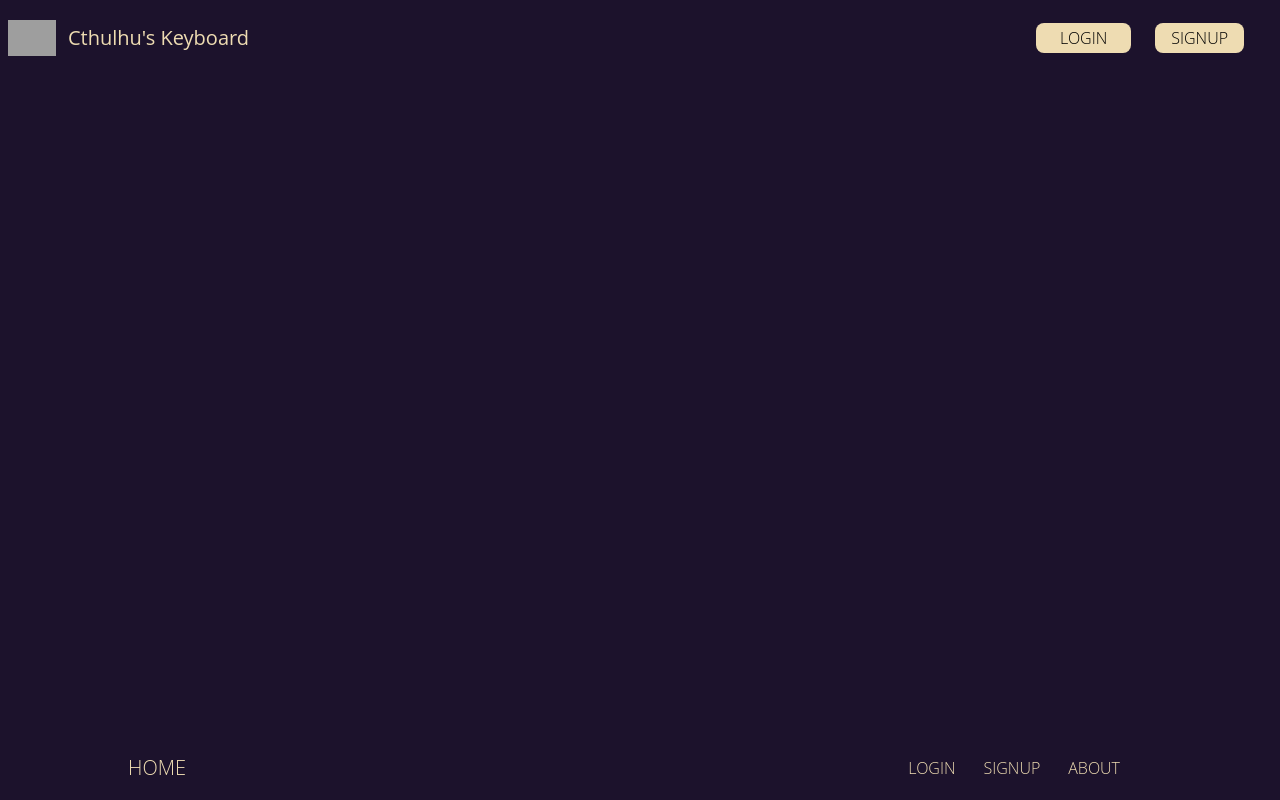
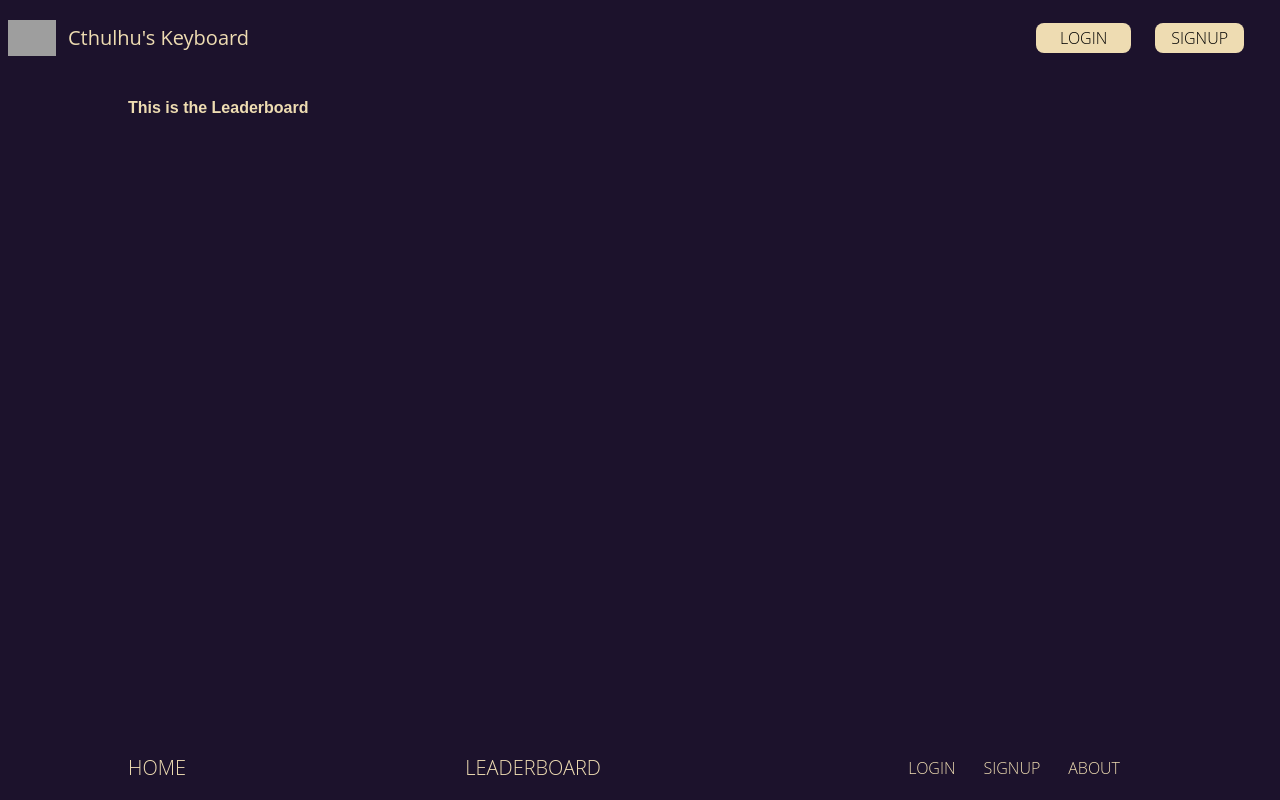
Before and after one commit to maxwellsquared/cthulhu-teaches-typing, a React (Create React App) app: page /leaderboard in a window 1280 px wide. Built offline with nearby package versions, Linux system fonts and the light colour scheme; grey boxes are pictures that could not be loaded.

Commit message:
adds leaderboard component and routes to frontend

```diff
--- a/src/App.js
+++ b/src/App.js
@@ -6,6 +6,7 @@ import About from './routes/About';
 import Login from './routes/Login';
 import Home from './routes/Home';
 import Nav from './components/Nav';
+import Leaderboard from './routes/Leaderboard';
 import LayoutWrapper from './components/LayoutWrapper';
 import './App.css';
 
@@ -25,6 +26,7 @@ export default function App() {
             <Route path="/" element={<Home />} />
             <Route path="/about" element={<About />} />
             <Route path="/login" element={<Login />} />
+            <Route path="/leaderboard" element={<Leaderboard />} />
           </Routes>
         </LayoutWrapper>
       </UserContext.Provider>
--- a/src/components/LayoutWrapper.jsx
+++ b/src/components/LayoutWrapper.jsx
@@ -9,6 +9,9 @@ const LayoutWrapper = ({ children }) => {
           <div className="container flex flex-wrap items-center justify-between font-light text-pale-gold">
             <Link to="/" className="flex items-center">
               <span className="self-center text-xl hover:text-candle">HOME</span>
+            </Link>
+            <Link to="/leaderboard" className="flex items-center">
+              <span className="self-center text-xl hover:text-candle">LEADERBOARD</span>
             </Link>
             <ul className="mt-0 flex flex-row p-4">
               <li>
--- /dev/null
+++ b/src/routes/Leaderboard.jsx
@@ -0,0 +1,5 @@
+function Leaderboard() {
+  return <h1 className="mt-5">This is the Leaderboard</h1>;
+}
+
+export default Leaderboard;
```
Also changed, not shown: 2 other files (tests, documents, lock files or other folders).
